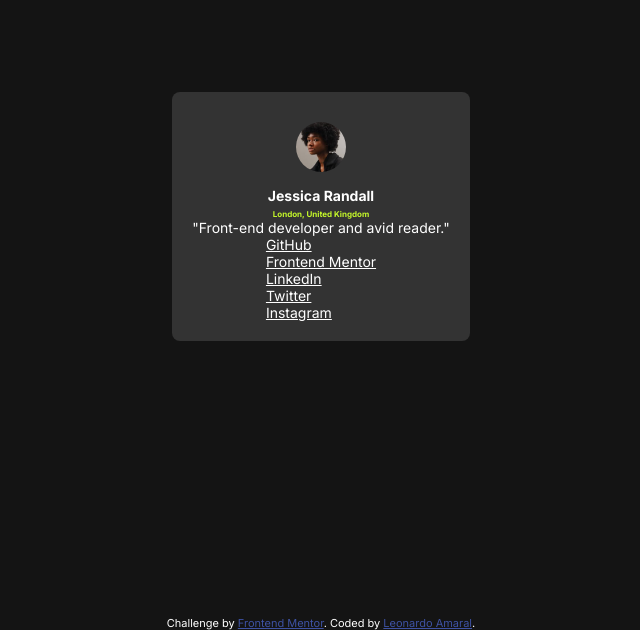
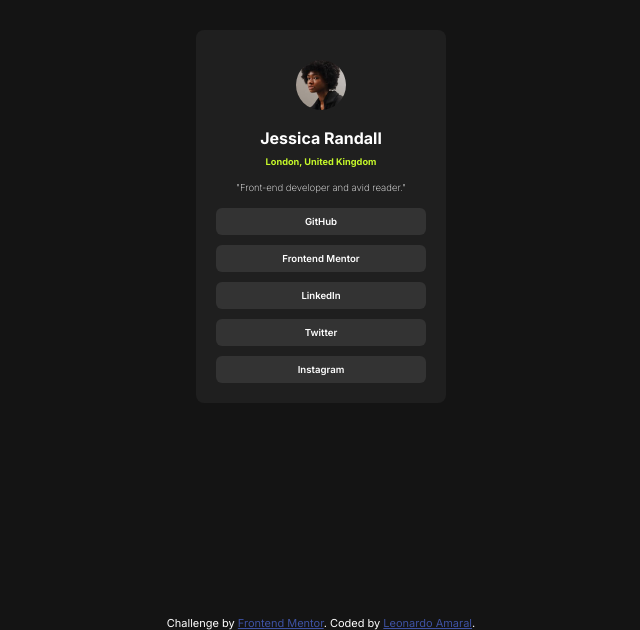
Before and after one commit to hangtime319/social-links-profile-main, a plain HTML site: page index.html in a window 1280 px wide. Shown: the part 184-814 px from the top of the page, without its empty margins (319-959 px from the left). Drawn offline with Linux system fonts and the light colour scheme.

Commit message:
Finalizando estilos

```diff
--- a/assets/style.css
+++ b/assets/style.css
@@ -42,9 +42,10 @@
     display: flex;
     flex-direction: column;
     align-items: center;
-    background-color: var(--grey);
+    background-color: var(--dark-grey);
     padding: 20px;
     border-radius: 8px;
+    width: 250px;
 }
 
 .container img {
@@ -54,16 +55,52 @@
 }
 
 .container h1 {
-
-    font-size: 0.875rem;
-    margin: 5px auto;
+    font-size: 1rem;
+    text-align: center;
+    margin: 8px auto;
 }
 
 .container h2 {
     color: var(--green);
-    font-size: 0.5rem;
+    font-size: 0.575rem;
+    text-align: center;
 }
 
+.container p {
+    font-size: 0.6rem;
+    font-weight: 200;
+    text-align: center;
+    margin: 15px auto;
+}
+
+.social {
+    display: flex;
+    flex-direction: column;
+    justify-content: center;
+    align-items: center;
+    width: 100%;
+    gap: 10px;
+}
+
+.social li {
+    width: 100%;
+    text-align: center;
+}
+
+.social li a{
+    font-size: 0.6rem;
+    font-weight: 600;
+    background-color: var(--grey);
+    display: block;
+    padding: 8px 10px;
+    border-radius: 6px;
+    text-decoration: none;
+}
+
+.social li a:hover {
+    background-color: var(--green);
+    color: var(--dark-grey);
+}
 
 .attribution { font-size: 11px; text-align: center; color: var(--white);}
 .attribution a { color: hsl(228, 45%, 44%); }
```
